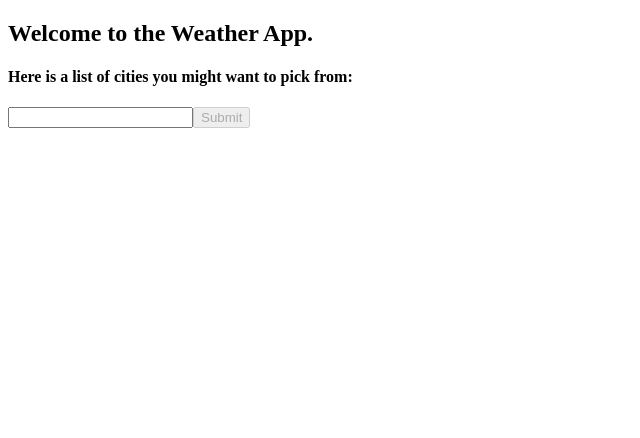
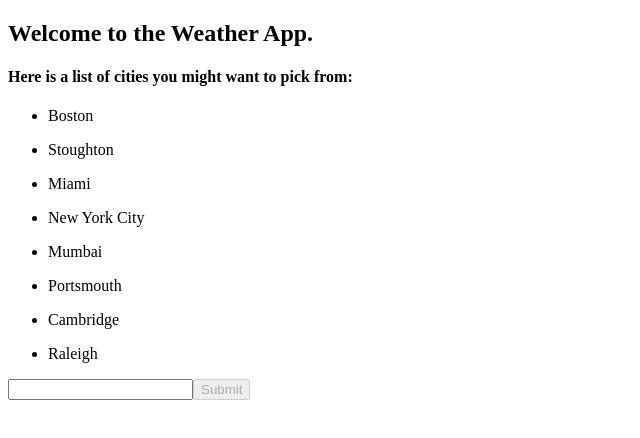
Before and after one commit to keshavm02/CS412-Sum20, an Angular app in the folder PS7/angular/: page / in a window 1280 px wide. Shown: the top 438 px of the page, without its empty margins (0-640 px from the left). Built offline with nearby package versions, Linux system fonts and the light colour scheme.

Commit message:
added ngFor list of cities

```diff
--- a/PS7/angular/src/app/app.component.html
+++ b/PS7/angular/src/app/app.component.html
@@ -1,5 +1,8 @@
 <h2>Welcome to the {{title}}.</h2>
 
 <h4>Here is a list of cities you might want to pick from:</h4>
+<ul *ngFor="let location of locations">
+  <li>{{location.name }}</li>
 
+</ul>
 <app-parent></app-parent>
--- a/PS7/angular/src/app/app.component.ts
+++ b/PS7/angular/src/app/app.component.ts
@@ -1,5 +1,7 @@
 import { Component } from '@angular/core';
 import {WxServiceService as WxService} from './wx-service.service';
+import {CITIES} from './data/cityMOCK';
+import {CITY} from './data/city';
 
 @Component({
   selector: 'app-root',
@@ -9,6 +11,9 @@ import {WxServiceService as WxService} from './wx-service.service';
 export class AppComponent {
   title = 'Weather App';
   currentWeather: any;
+
+  locations: CITY[] = CITIES;
+  selectedLocation: CITY;
 
   constructor(private wxService: WxService) {}
 
--- /dev/null
+++ b/PS7/angular/src/app/data/city.ts
@@ -0,0 +1,3 @@
+export class CITY {
+  name: string;
+}
--- /dev/null
+++ b/PS7/angular/src/app/data/cityMOCK.ts
@@ -0,0 +1,28 @@
+import {CITY} from './city';
+
+export const CITIES: CITY[] = [
+  {
+    name: 'Boston'
+  },
+  {
+    name: 'Stoughton'
+  },
+  {
+    name: 'Miami'
+  },
+  {
+    name: 'New York City'
+  },
+  {
+    name: 'Mumbai'
+  },
+  {
+    name: 'Portsmouth'
+  },
+  {
+    name: 'Cambridge'
+  },
+  {
+    name: 'Raleigh'
+  },
+];
```
